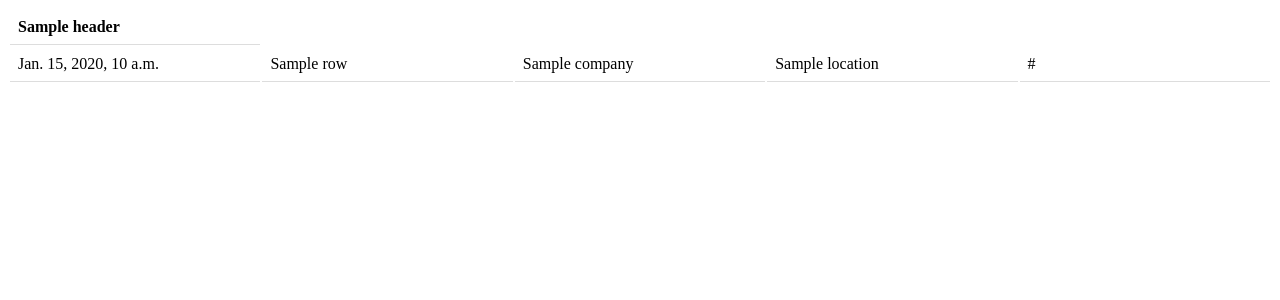
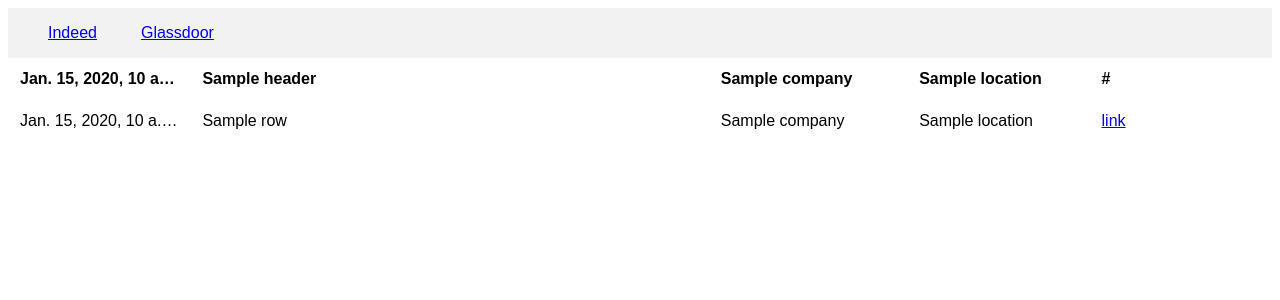
Before and after one commit to Stengaffel/webcrawler, a Django app: template website/tablesite/ad_tables/templates/ad_tables/tables.html in a window 1280 px wide. Shown: the top 300 px of the page. Run offline with Django 3.2, Linux system fonts and the light colour scheme; the template is opened without the code that fills it: most values are stand-ins (such as "Sample title", 1, 10 or a date in 2020).

Commit message:
Added style to website

```diff
--- a/schema.sql
+++ b/schema.sql
@@ -16,5 +16,5 @@ CREATE TABLE indeed_ads (
     company         TEXT,
     location        TEXT,
     link            TEXT,
-    PRIMARY KEY (date,title,location)
+    PRIMARY KEY (title,company,location)
 );
--- a/website/tablesite/ad_tables/templates/ad_tables/tables.html
+++ b/website/tablesite/ad_tables/templates/ad_tables/tables.html
@@ -3,53 +3,76 @@
     <head>
         <title>Tables</title>
         <style>
+            p {
+                font-family: Sans-serif;
+            }
+            #top_bar {
+                background-color: #f2f2f2;
+                width: 100%;
+                height: 50px;
+                float: left;
+            }
+            #top_bar p {
+                display: inline-block;
+                margin-left: 40px;
+            }
             .table {
                 width: 100%;
                 table-layout: fixed;
+                border-collapse: collapse;
             }
-
+            tr:nth-child(even) {
+                background-color: #f2f2f2;
+            }
             th, td {
+                font-family: Sans-serif;
                 text-overflow: ellipsis;
                 overflow: hidden;
                 white-space: nowrap;
                 text-align: left;
-                padding: 8px;
-                border-bottom: 1px solid #ddd;
+                padding: 12px;
+                border: none;
             }
             #date {
-                width: 10%;
+                width: 90px;
             }
             #title {
-                width: 20%;
+                width: 300px;
             }
             #company {
-                width: 10%;
+                width: 100px;
             }
             #location {
-                width: 10%;
+                width: 90px;
             }
             #link {
-                width: 30%;
+                width: 90px;
             }
         </style>
     </head>
     <body>
+        <div id="top_bar">
+            <p><a href="../indeed">Indeed</a></p>
+            <p><a href="../glassdoor">Glassdoor</a></p>
+        </div>
         <table class="table">
             <thead>
                 <tr>
-                    {% for k in header %}
-                    <th>{{k}}</th>
-                    {% endfor %}
+                    <th id="date">{{ header.date }} </th>
+                    <th id="title">{{ header.title }}</div></th>
+                    <th id="company">{{ header.company }}</th>
+                    <th id="location">{{ header.location }}</th>
+                    <th id="link">{{ header.link }}</th>
                 </tr>
             </thead>
             <tbody>
                 {% for r in rows %}
                     <tr>
                         <td id="date">{{ r.date }} </td>
-                        <td id="title">{{ r.title }} </td>
+                        <td id="title"><div>{{ r.title }}</div></td>
                         <td id="company">{{ r.company }}</td>
                         <td id="location">{{ r.location }}</td>
-                        <td id="link">{{ r.link }}</td>
+                        <td id="link"><a href='{{ r.link }}'>link</a></td>
                     </tr>
                 {% endfor %}
             </tbody>
```
Also changed, not shown: main.py (+5 -2 lines), website/tablesite/ad_tables/views.py (+4 -15 lines), ads.sqlite, 1 other file.
